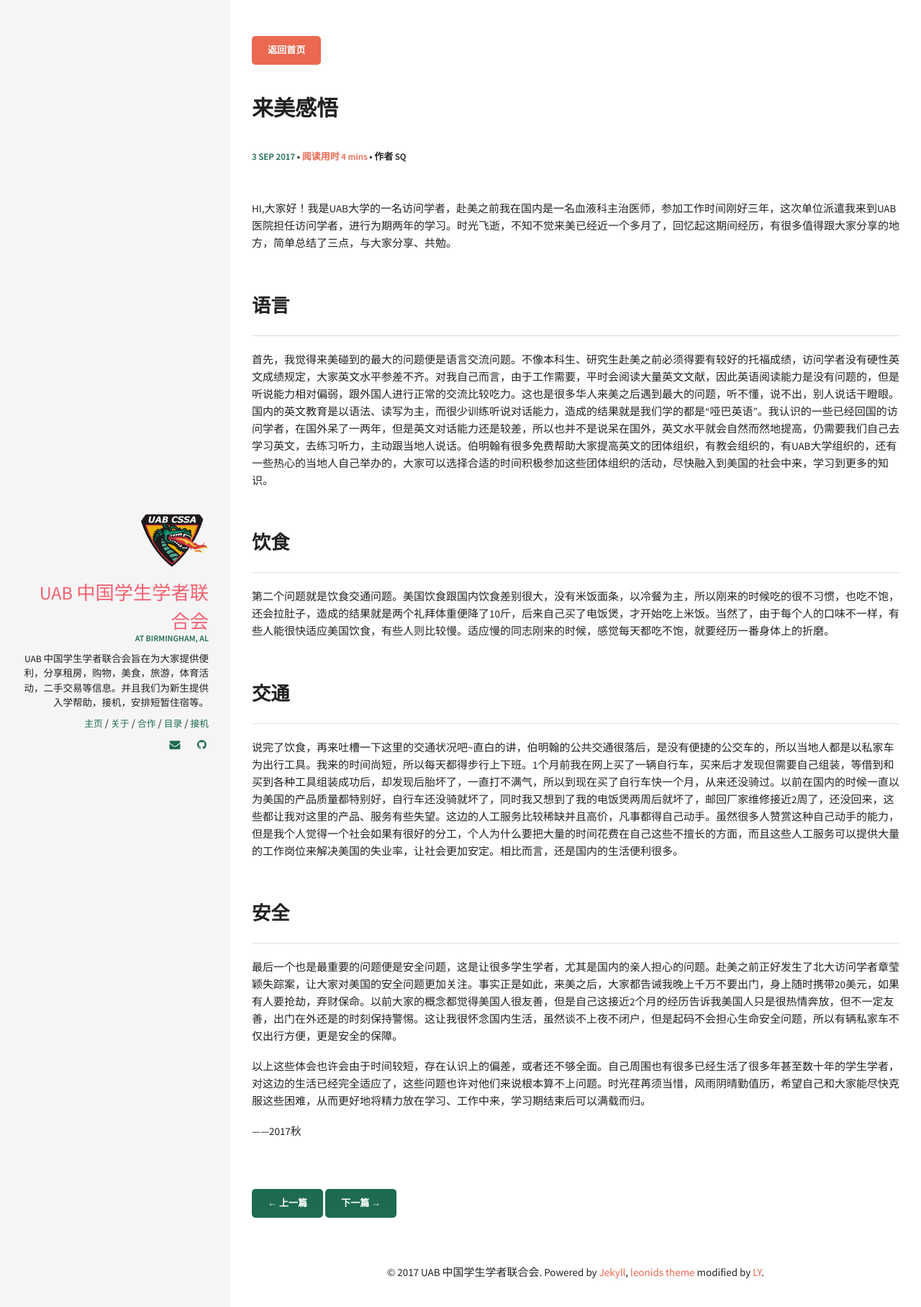
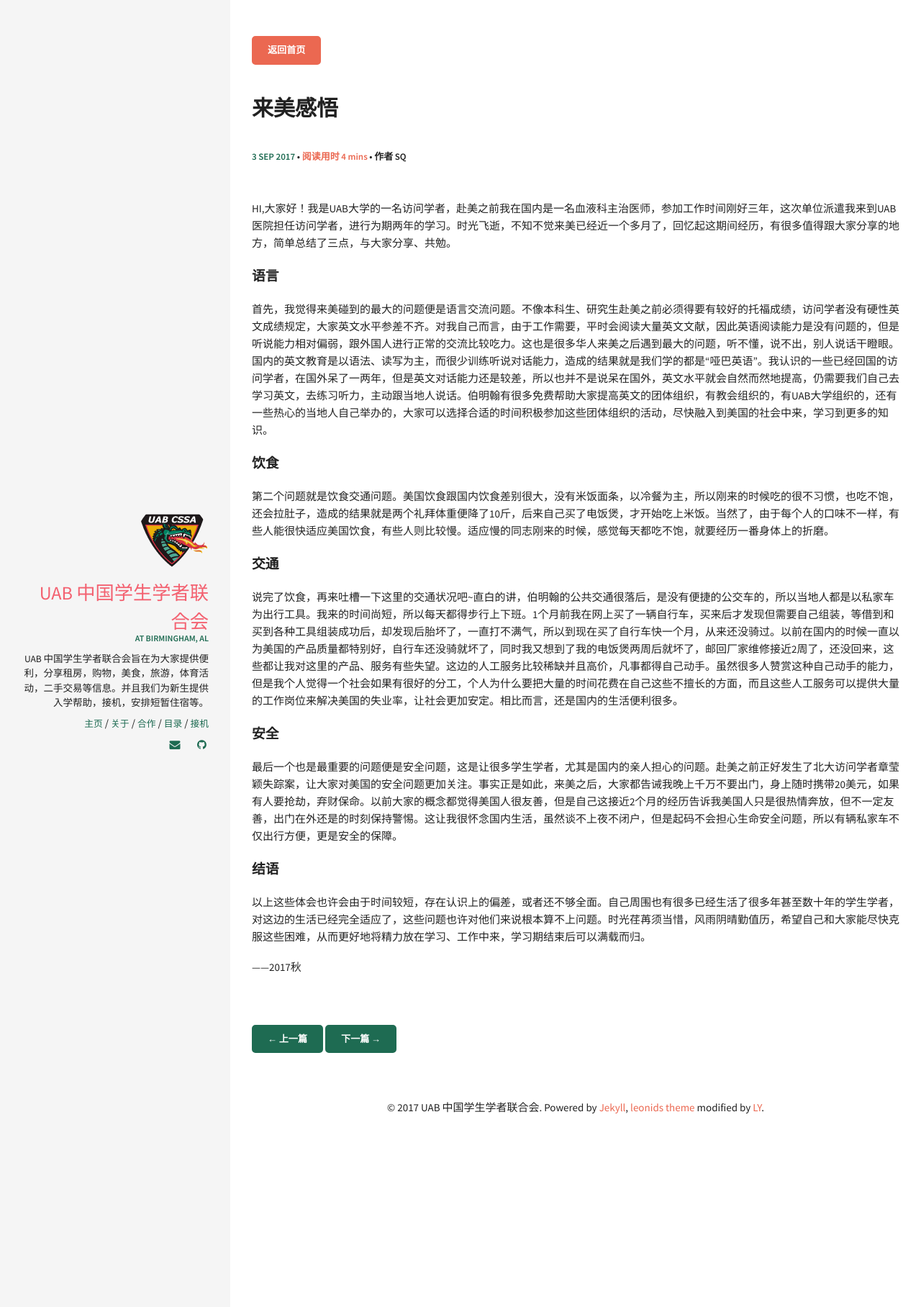
Before and after one commit to sctongye/uabcssa.github.io, a Jekyll site: the page built from _posts/2017-09-03-American.md, in a window 1280 px wide. Shown: the top 1816 px of the page at 72% size. Built offline with Jekyll 4.4.1, drawn with Linux system fonts in a browser that asks for light colours.

Commit message:
Improved formatting

```diff
--- a/_posts/2017-09-03-American.md
+++ b/_posts/2017-09-03-American.md
@@ -9,22 +9,23 @@ title: 来美感悟
 HI,大家好！我是UAB大学的一名访问学者，赴美之前我在国内是一名血液科主治医师，参加工作时间刚好三年，这次单位派遣我来到UAB医院担任访问学者，进行为期两年的学习。时光飞逝，不知不觉来美已经近一个多月了，回忆起这期间经历，有很多值得跟大家分享的地方，简单总结了三点，与大家分享、共勉。
 
 <!--more-->
-## 语言
+#### 语言
 
 首先，我觉得来美碰到的最大的问题便是语言交流问题。不像本科生、研究生赴美之前必须得要有较好的托福成绩，访问学者没有硬性英文成绩规定，大家英文水平参差不齐。对我自己而言，由于工作需要，平时会阅读大量英文文献，因此英语阅读能力是没有问题的，但是听说能力相对偏弱，跟外国人进行正常的交流比较吃力。这也是很多华人来美之后遇到最大的问题，听不懂，说不出，别人说话干瞪眼。国内的英文教育是以语法、读写为主，而很少训练听说对话能力，造成的结果就是我们学的都是“哑巴英语”。我认识的一些已经回国的访问学者，在国外呆了一两年，但是英文对话能力还是较差，所以也并不是说呆在国外，英文水平就会自然而然地提高，仍需要我们自己去学习英文，去练习听力，主动跟当地人说话。伯明翰有很多免费帮助大家提高英文的团体组织，有教会组织的，有UAB大学组织的，还有一些热心的当地人自己举办的，大家可以选择合适的时间积极参加这些团体组织的活动，尽快融入到美国的社会中来，学习到更多的知识。
 
-## 饮食
+#### 饮食
 
 第二个问题就是饮食交通问题。美国饮食跟国内饮食差别很大，没有米饭面条，以冷餐为主，所以刚来的时候吃的很不习惯，也吃不饱，还会拉肚子，造成的结果就是两个礼拜体重便降了10斤，后来自己买了电饭煲，才开始吃上米饭。当然了，由于每个人的口味不一样，有些人能很快适应美国饮食，有些人则比较慢。适应慢的同志刚来的时候，感觉每天都吃不饱，就要经历一番身体上的折磨。
 
-## 交通
+#### 交通
 
 说完了饮食，再来吐槽一下这里的交通状况吧~直白的讲，伯明翰的公共交通很落后，是没有便捷的公交车的，所以当地人都是以私家车为出行工具。我来的时间尚短，所以每天都得步行上下班。1个月前我在网上买了一辆自行车，买来后才发现但需要自己组装，等借到和买到各种工具组装成功后，却发现后胎坏了，一直打不满气，所以到现在买了自行车快一个月，从来还没骑过。以前在国内的时候一直以为美国的产品质量都特别好，自行车还没骑就坏了，同时我又想到了我的电饭煲两周后就坏了，邮回厂家维修接近2周了，还没回来，这些都让我对这里的产品、服务有些失望。这边的人工服务比较稀缺并且高价，凡事都得自己动手。虽然很多人赞赏这种自己动手的能力，但是我个人觉得一个社会如果有很好的分工，个人为什么要把大量的时间花费在自己这些不擅长的方面，而且这些人工服务可以提供大量的工作岗位来解决美国的失业率，让社会更加安定。相比而言，还是国内的生活便利很多。
 
-## 安全
+#### 安全
 
 最后一个也是最重要的问题便是安全问题，这是让很多学生学者，尤其是国内的亲人担心的问题。赴美之前正好发生了北大访问学者章莹颖失踪案，让大家对美国的安全问题更加关注。事实正是如此，来美之后，大家都告诫我晚上千万不要出门，身上随时携带20美元，如果有人要抢劫，弃财保命。以前大家的概念都觉得美国人很友善，但是自己这接近2个月的经历告诉我美国人只是很热情奔放，但不一定友善，出门在外还是的时刻保持警惕。这让我很怀念国内生活，虽然谈不上夜不闭户，但是起码不会担心生命安全问题，所以有辆私家车不仅出行方便，更是安全的保障。
 
+#### 结语
 以上这些体会也许会由于时间较短，存在认识上的偏差，或者还不够全面。自己周围也有很多已经生活了很多年甚至数十年的学生学者，对这边的生活已经完全适应了，这些问题也许对他们来说根本算不上问题。时光荏苒须当惜，风雨阴晴勤值历，希望自己和大家能尽快克服这些困难，从而更好地将精力放在学习、工作中来，学习期结束后可以满载而归。
 
 ——2017秋
```
